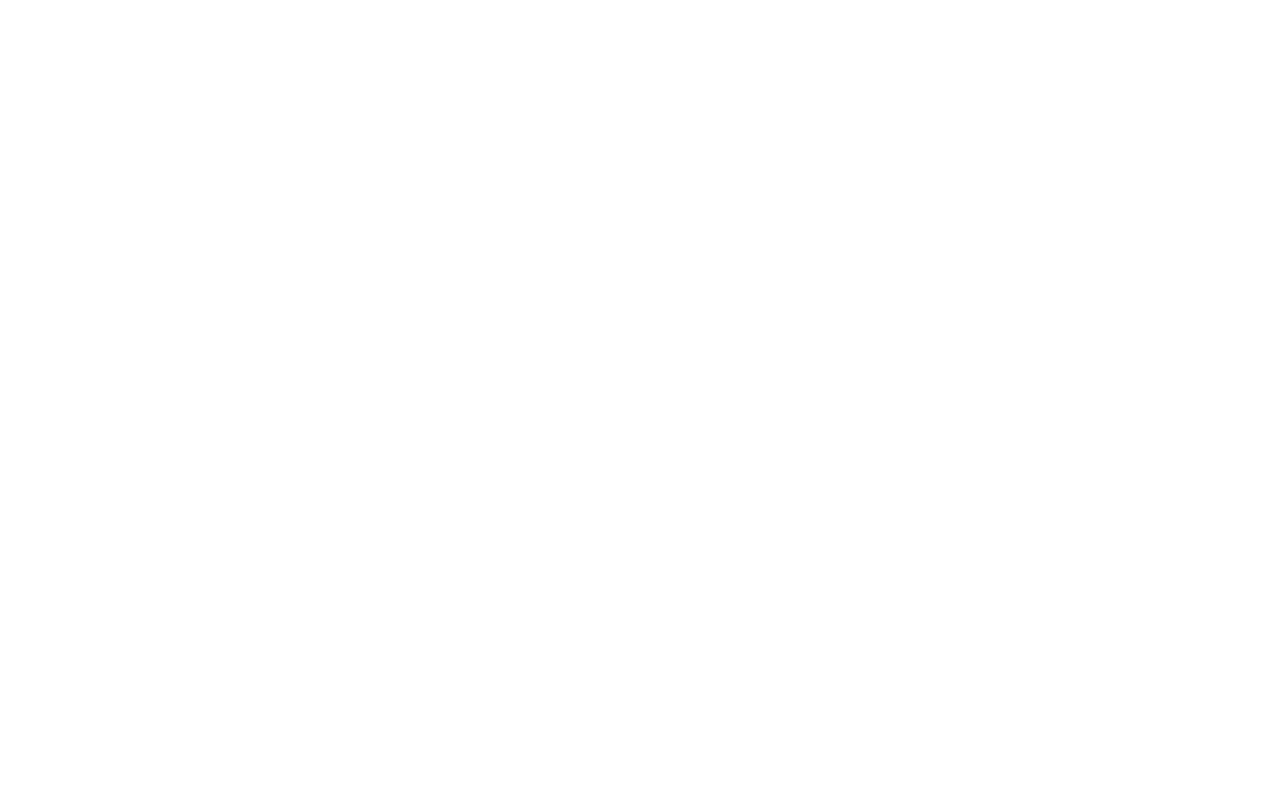
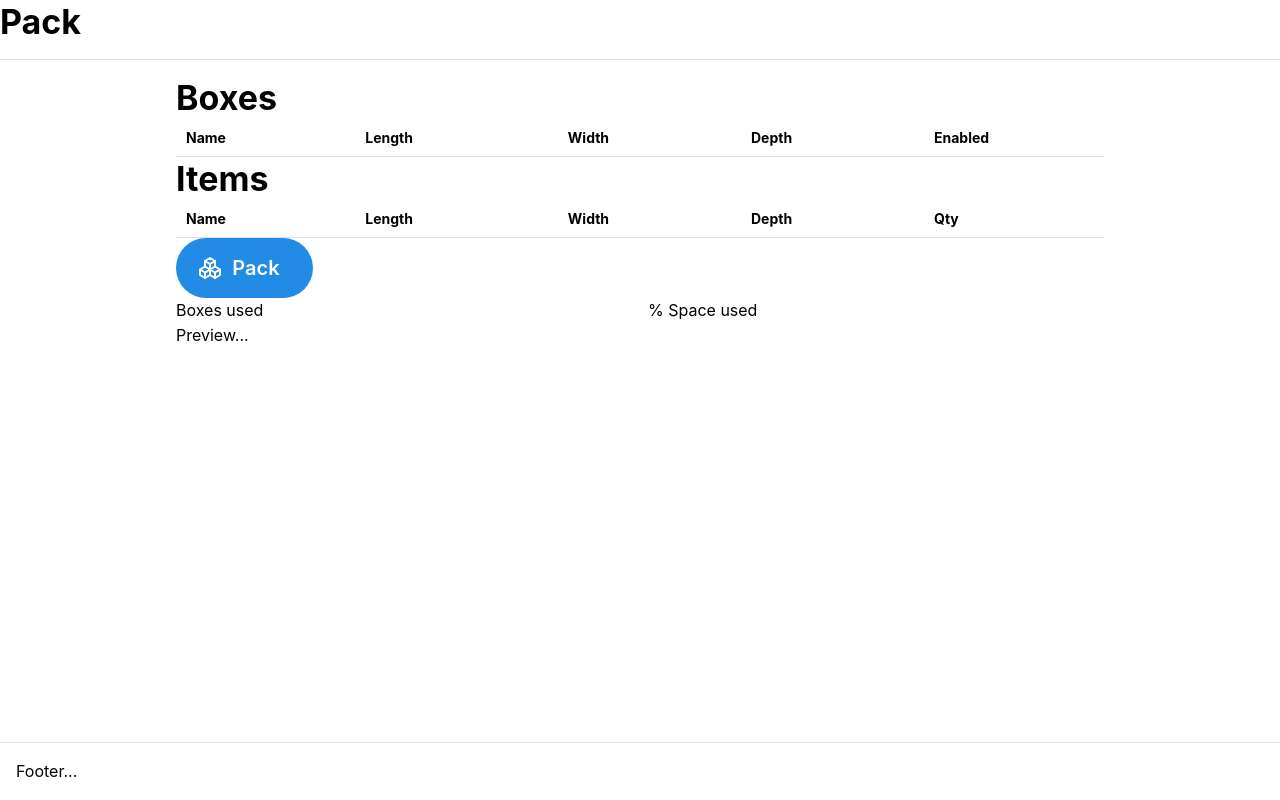
Before and after one commit to Sawatdekrap/pack, a React (Create React App) app: page / in a window 1280 px wide. Built offline with nearby package versions, Linux system fonts and the light colour scheme.

Commit message:
Basic skeleton start

```diff
--- a/src/App.tsx
+++ b/src/App.tsx
@@ -1,7 +1,98 @@
-import React from "react";
+import React, { useState } from "react";
+import {
+  AppShell,
+  Button,
+  Container,
+  Grid,
+  GridCol,
+  Paper,
+  Stack,
+  Title,
+} from "@mantine/core";
+import { IconPackages } from "@tabler/icons-react";
+import CustomTable from "./components/CustomTable";
+import { BoxItf, ItemGroupItf, PackedBoxItf } from "./interfaces";
 
 function App() {
-  return <div />;
+  const [boxes, setBoxes] = useState<BoxItf[]>([]);
+  const [itemGroups, setItemGroups] = useState<ItemGroupItf[]>([]);
+  const [packedBoxes, setPackedBoxes] = useState<PackedBoxItf[]>([]);
+
+  const boxData = boxes.map((b) => ({
+    name: b.name,
+    length: b.dimensions.length,
+    width: b.dimensions.width,
+    depth: b.dimensions.depth,
+    enabled: b.enabled,
+    actions: <>Actions</>,
+  }));
+
+  const itemData = itemGroups.map((i) => ({
+    name: i.item.name,
+    length: i.item.dimensions.length,
+    width: i.item.dimensions.width,
+    depth: i.item.dimensions.depth,
+    quantity: i.quantity,
+    actions: <>Actions</>,
+  }));
+
+  return (
+    <AppShell header={{ height: 60 }} padding={"md"}>
+      <AppShell.Header>
+        <Title unselectable="on">Pack</Title>
+      </AppShell.Header>
+      <AppShell.Main>
+        <Container>
+          <Title>Boxes</Title>
+          <Paper>
+            <CustomTable
+              columns={[
+                { key: "name", title: "Name" },
+                { key: "length", title: "Length" },
+                { key: "width", title: "Width" },
+                { key: "depth", title: "Depth" },
+                { key: "enabled", title: "Enabled", width: "80px" },
+                { key: "actions", title: "", width: "100px" },
+              ]}
+              data={boxData}
+            />
+          </Paper>
+          <Title>Items</Title>
+          <Paper>
+            <CustomTable
+              columns={[
+                { key: "name", title: "Name" },
+                { key: "length", title: "Length" },
+                { key: "width", title: "Width" },
+                { key: "depth", title: "Depth" },
+                { key: "quantity", title: "Qty", width: "80px" },
+                { key: "actions", title: "", width: "100px" },
+              ]}
+              data={itemData}
+            />
+          </Paper>
+          <Button size="xl" radius="xl" leftSection={<IconPackages />}>
+            Pack
+          </Button>
+          <Grid>
+            <GridCol span={6}>Boxes used</GridCol>
+            <GridCol span={6}>% Space used</GridCol>
+          </Grid>
+          {!packedBoxes ? (
+            <div>Awaiting preview...</div>
+          ) : (
+            <Paper>
+              <Stack>
+                <div>Preview...</div>
+                <CustomTable columns={[]} data={[]} />
+              </Stack>
+            </Paper>
+          )}
+        </Container>
+      </AppShell.Main>
+      <AppShell.Footer p="md">Footer...</AppShell.Footer>
+    </AppShell>
+  );
 }
 
 export default App;
--- /dev/null
+++ b/src/components/CustomTable/index.tsx
@@ -0,0 +1,41 @@
+import { Table } from "@mantine/core";
+
+interface ColumnItf {
+  key: string;
+  title: string;
+  width?: string;
+}
+
+interface CustomTableProps {
+  columns: ColumnItf[];
+  data: any[];
+  emptyElement?: React.ReactNode;
+}
+
+const CustomTable = ({ columns, data, emptyElement }: CustomTableProps) => {
+  return (
+    <Table>
+      <Table.Thead>
+        <Table.Tr>
+          {columns.map((c) => (
+            <Table.Th key={c.key} w={c.width}>
+              {c.title}
+            </Table.Th>
+          ))}
+        </Table.Tr>
+      </Table.Thead>
+      <Table.Tbody>
+        {data.map((row) => (
+          <Table.Tr>
+            {columns.map((c) => (
+              <Table.Th>{row[c.key]}</Table.Th>
+            ))}
+          </Table.Tr>
+        ))}
+        {data.length === 0 && emptyElement}
+      </Table.Tbody>
+    </Table>
+  );
+};
+
+export default CustomTable;
--- a/src/index.tsx
+++ b/src/index.tsx
@@ -2,13 +2,20 @@
 import ReactDOM from "react-dom/client";
 import App from "./App";
 import reportWebVitals from "./reportWebVitals";
+import { createTheme, MantineProvider } from "@mantine/core";
+import "@mantine/core/styles.css";
+
+// const theme = createTheme({
+// });
 
 const root = ReactDOM.createRoot(
   document.getElementById("root") as HTMLElement
 );
 root.render(
   <React.StrictMode>
-    <App />
+    <MantineProvider>
+      <App />
+    </MantineProvider>
   </React.StrictMode>
 );
 
--- /dev/null
+++ b/src/interfaces.ts
@@ -0,0 +1,75 @@
+export enum Orientation {
+  FRONT,
+  FRONT_90,
+  SIDE,
+  SIDE_90,
+  TOP,
+  TOP_90,
+}
+
+export const ORIENTATIONS = [
+  Orientation.FRONT,
+  Orientation.FRONT_90,
+  Orientation.SIDE,
+  Orientation.SIDE_90,
+  Orientation.TOP,
+  Orientation.TOP_90,
+];
+
+export interface PointItf {
+  x: number;
+  y: number;
+  z: number;
+}
+
+export interface DimensionsItf {
+  length: number;
+  width: number;
+  depth: number;
+}
+
+export interface PatternItf {
+  long: number;
+  wide: number;
+  deep: number;
+}
+
+export interface BoxItf {
+  name: string;
+  dimensions: DimensionsItf;
+  enabled: boolean;
+}
+
+export interface ItemItf {
+  name: string;
+  dimensions: DimensionsItf;
+}
+
+export interface ItemGroupItf {
+  item: ItemItf;
+  quantity: number;
+}
+
+export interface CongruencyGroupItf {
+  dimensions: DimensionsItf;
+  itemGroups: ItemGroupItf[];
+}
+
+export interface SpaceItf {
+  boxIdx: number;
+  dimensions: DimensionsItf;
+  offset: PointItf;
+}
+
+export interface PackedItemsItf {
+  boxIdx: number;
+  itemGroups: ItemGroupItf[];
+  offset: PointItf;
+  dimensions: DimensionsItf;
+  pattern: PatternItf;
+}
+
+export interface PackedBoxItf {
+  box: BoxItf;
+  packedItems: PackedItemsItf[];
+}
```
Also changed, not shown: package.json (+8 -0 lines), 1 other file (tests, documents, lock files or other folders).
